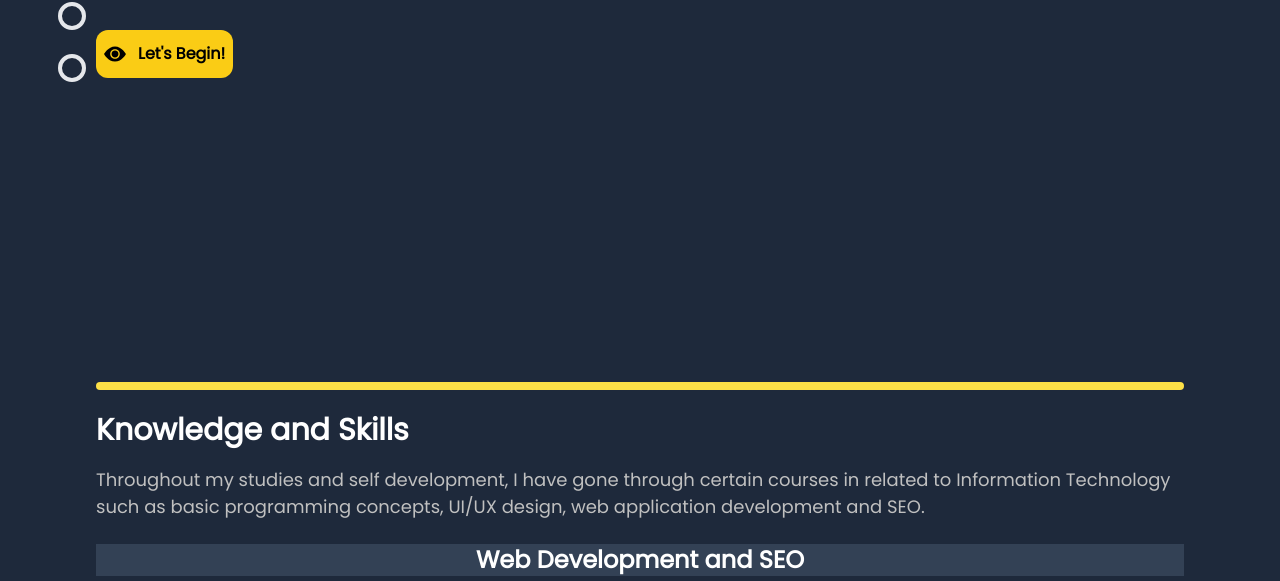
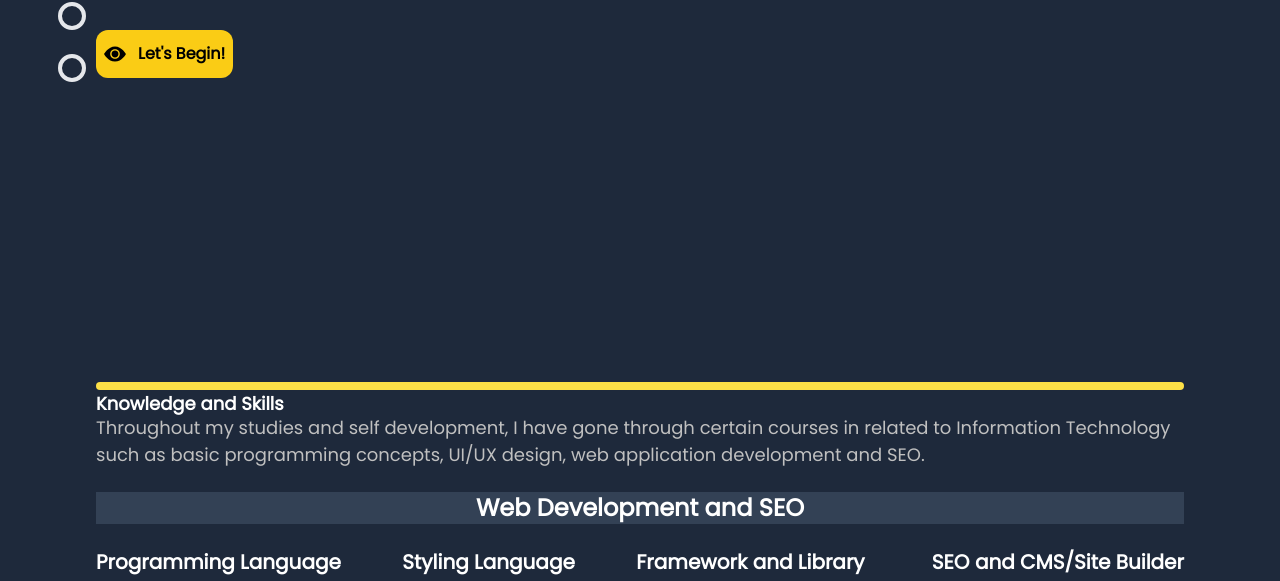
Before and after one commit to bryankhaw95/port-current, a plain HTML site: page index.html in a window 1280 px wide. Shown: the part 410-991 px from the top of the page. Drawn offline with nearby package versions, Linux system fonts and the light colour scheme.

Commit message:
update mobile - home class

```diff
--- a/index.html
+++ b/index.html
@@ -81,7 +81,7 @@
   <!-- Experience and Knowledge -->
   <div class="container mt-80 flex justify-between items-center mx-auto px-8 md:px-14 lg:px-24 lg:w-full">
     <section class="w-full">
-      <h2 id="knowledge" class="secondary-title">Knowledge and Skills</h2>
+      <h2 id="knowledge" class="secondary-title sm:text-lg">Knowledge and Skills</h2>
       <p class="section-paragraph">Throughout my studies and self development, I have gone through certain courses in
         related to Information Technology such as basic programming concepts, UI/UX design, web application development
         and SEO. </p>
```
